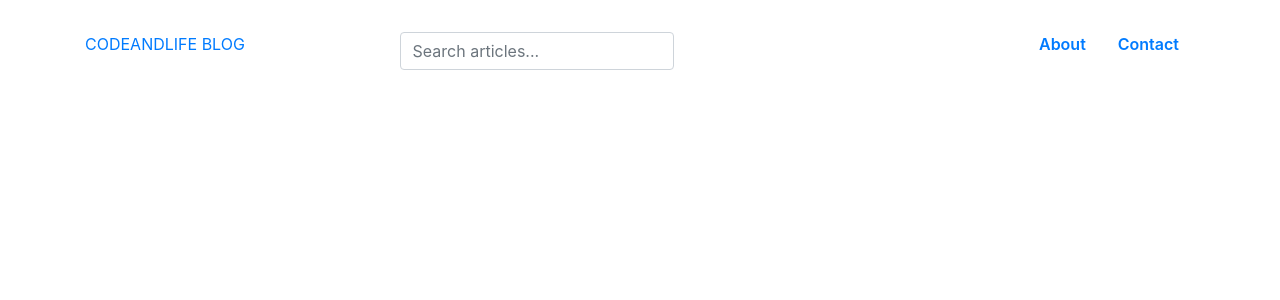
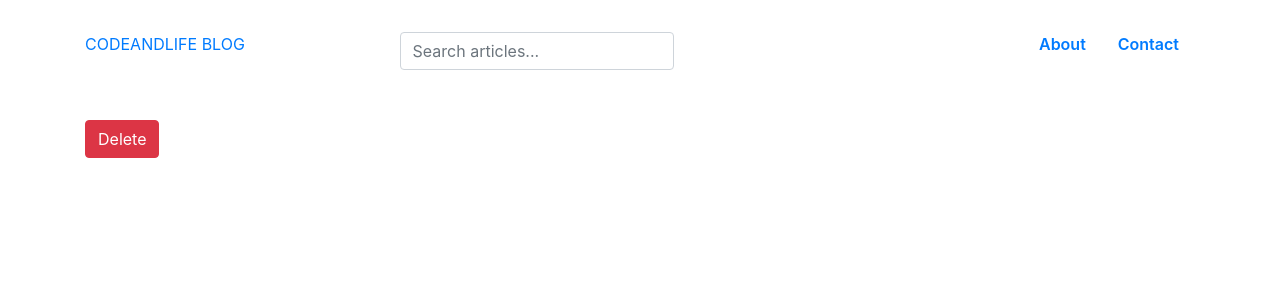
Before and after one commit to chienvv1911/codeandlife, a React (Create React App) app in the folder frontend/: page /posts/1 in a window 1280 px wide. Shown: the top 300 px of the page. Built offline with nearby package versions, Linux system fonts and the light colour scheme; no server answers.

Commit message:
17. Delete Post

```diff
--- a/frontend/src/App.js
+++ b/frontend/src/App.js
@@ -23,14 +23,14 @@ const App = () => {
             localStorage.setItem("auth-token", "");
             token = "";
         }
-        const tokenIsValid = await axios.post("api/users/isvalidtoken", null, {
+        const tokenIsValid = await axios.post("users/isvalidtoken", null, {
             headers: {
                 "x-auth-token": token
             }
         });
 
         if(tokenIsValid.data) {
-            const userData = await axios.get("api/users", {
+            const userData = await axios.get("users", {
                 headers: {
                     "x-auth-token": token
                 }
--- a/frontend/src/pages/CreatePostPage.js
+++ b/frontend/src/pages/CreatePostPage.js
@@ -10,7 +10,7 @@ const CreatePostPage = () => {
     const createPostHandler = async (e) => {
         e.preventDefault();
         try {
-            await axios.post('api/posts', {
+            await axios.post('posts', {
                 title,
                 tag,
                 content,
--- a/frontend/src/pages/PostDetailPage.js
+++ b/frontend/src/pages/PostDetailPage.js
@@ -1,5 +1,5 @@
 import React, { useState, useEffect } from 'react'
-import { getPostDetail } from '../utils/api/postAPI';
+import { getPostDetail, deletePost } from '../utils/api/postAPI';
 
 const PostDetailPage = ({  match }) => {
     const [postDetail, setPostDetail] = useState({});
@@ -13,12 +13,24 @@ const PostDetailPage = ({  match }) => {
         fetchPostDetail();
     }, [match])
 
+    const deletePostHandler = async (e) => {
+        e.preventDefault();
+        let deletePostRes = await deletePost(match.params.id);
+        if(deletePostRes) {
+            window.location.href = "/"
+        }
+    }
+
     return (
         postDetail &&
-        <div>
+        <div className="container">
             <p>{postDetail.title}</p>
             <div dangerouslySetInnerHTML={{ __html: postDetail.content }}>
             </div>
+
+            <button className="btn btn-danger" onClick={deletePostHandler}>
+                Delete
+            </button>
         </div>
     )
 }
--- a/frontend/src/utils/api/baseAxios.js
+++ b/frontend/src/utils/api/baseAxios.js
@@ -1,7 +1,7 @@
 var axios = require('axios');
 
 var axiosInstance = axios.create({
-  baseURL: 'http://localhost:3002/',
+  baseURL: 'http://localhost:3002/api/',
 });
 
 module.exports = axiosInstance;
--- a/frontend/src/utils/api/postAPI.js
+++ b/frontend/src/utils/api/postAPI.js
@@ -1,11 +1,16 @@
-import axios from 'axios'
+import axios from '../api/baseAxios';
 
 export async function getPostLists() {
-    const { data } = await axios.get('http://localhost:3002/api/posts');
+    const { data } = await axios.get('posts');
     return data;
 }
 
 export async function getPostDetail(id) {
-    const { data } = await axios.get(`http://localhost:3002/api/posts/${id}`);
+    const { data } = await axios.get(`posts/${id}`);
     return data;
 }
+
+export async function deletePost(id) {
+    const { data } = await axios.delete(`posts/${id}`)
+    return data;
+}
```
